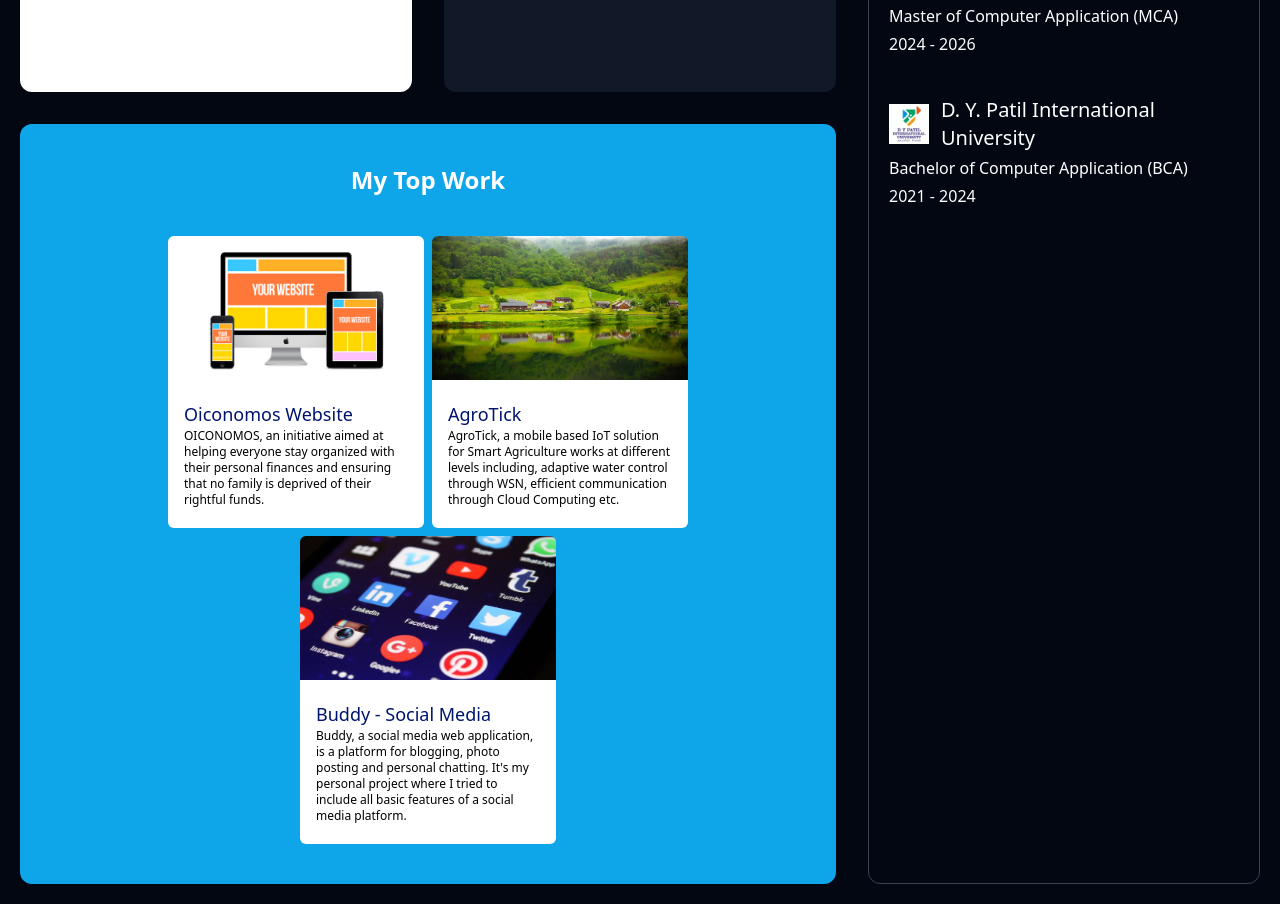
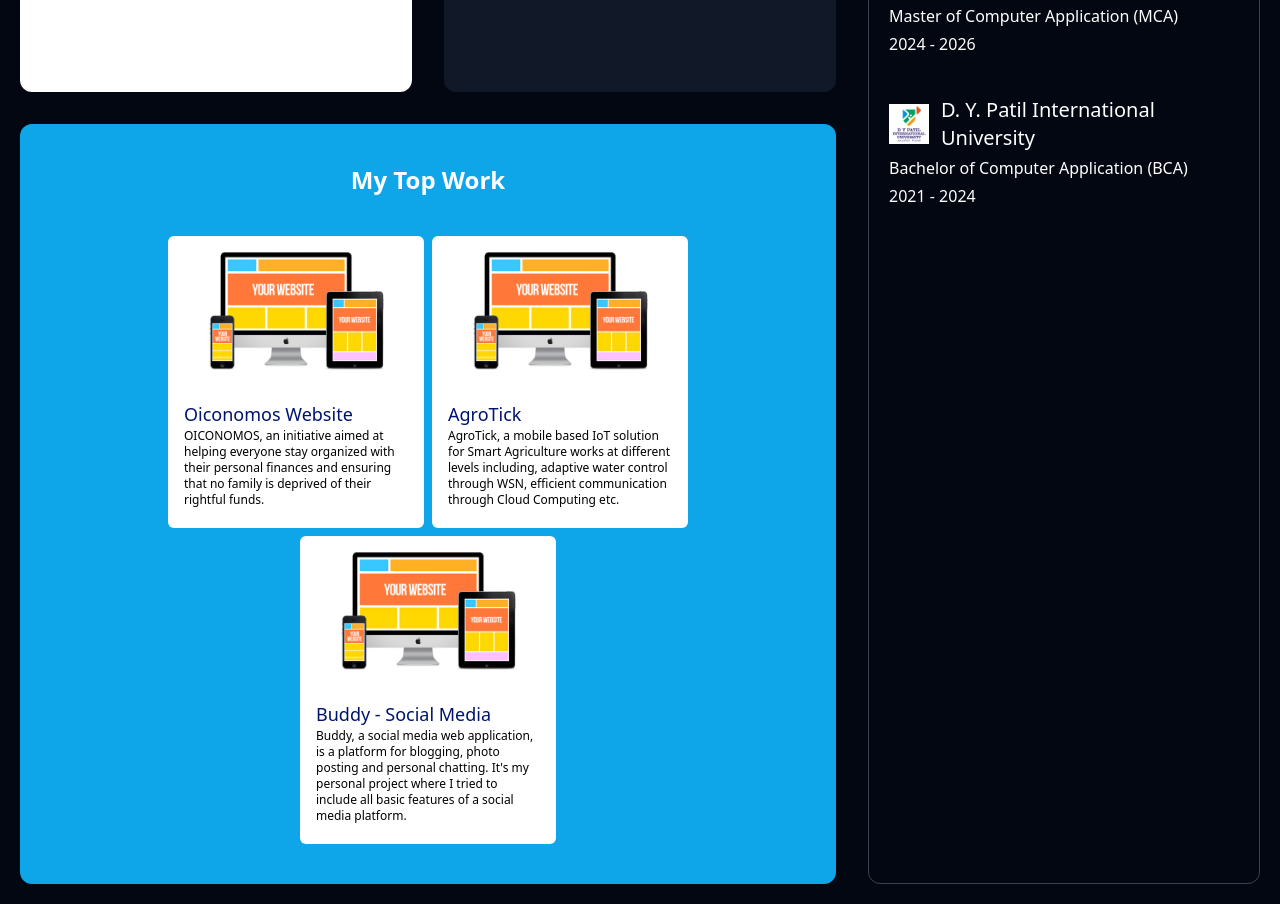
Before and after one commit to tanmayvaij/portfolio, a React (Vite) app: page / in a window 1280 px wide. Shown: the part 1480-2384 px from the top of the page. Built offline with nearby package versions, Linux system fonts and the light colour scheme; the HTML template or start-up script is replaced by a standard one.

Commit message:
2 cards modularised
Signed-off-by: Tanmay Vaij <tanmayvaij22@gmail.com>

```diff
--- a/index.html
+++ b/index.html
@@ -2,7 +2,7 @@
 <html lang="en">
   <head>
     <meta charset="UTF-8" />
-    <link rel="icon" type="image/svg+xml" href="/public/profile-pic.png" />
+    <link rel="icon" type="image/svg+xml" href="/profile-pic.png" />
     <meta name="viewport" content="width=device-width, initial-scale=1.0" />
     <meta
       name="description"
--- a/src/App.tsx
+++ b/src/App.tsx
@@ -1,24 +1,17 @@
 import AboutMeCard from "./components/AboutMeCard";
-import ExpCard from "./components/ExpCard";
+import ExpEduCard from "./components/ExpEduCard";
 import IdCard from "./components/IdCard";
-import ProjectCard from "./components/ProjectCard";
+import ProjectsCard from "./components/ProjectsCard";
 import SkillCard from "./components/SkillCard";
 
 const App = () => {
   return (
     <div className="grid lg:grid-cols-2 xl:grid-cols-3 xl:grid-rows-3 gap-8 p-5 bg-gray-950">
       <IdCard />
-
-
       <AboutMeCard />
-
       <SkillCard />
-
-      <ExpCard />
-
-      <ProjectCard />
-
-
+      <ExpEduCard />
+      <ProjectsCard />
     </div>
   );
 };
--- a/src/components/ProjectCard.tsx
+++ /dev/null
@@ -1,55 +0,0 @@
-const ProjectCard = () => {
-  return (
-    <div className="bg-sky-500 lg:col-span-2 xl:row-span-1 xl:col-span-2 flex items-center flex-col rounded-xl px-5 py-10 ">
-      <h2 className="text-2xl font-semibold mb-10 text-white">My Top Work</h2>
-
-      <div className="flex flex-wrap justify-center gap-2">
-
-        <a target="_blank" href="https://oiconomos.com/" className=" w-64 rounded-md overflow-hidden">
-          <img className="w-full h-36" src="website.jpg" alt="project" />
-          <div className="py-5 px-4 bg-white">
-            <h2 className="text-brand-main text-lg font-medium">
-              Oiconomos Website
-            </h2>
-            <p className="text-xs">
-              OICONOMOS, an initiative aimed at helping everyone stay organized
-              with their personal finances and ensuring that no family is
-              deprived of their rightful funds.
-            </p>
-          </div>
-        </a>
-
-        <a target="_blank" href="https://play.google.com/store/apps/details?id=com.systemonsilicon.agrotick&hl=es" className=" w-64 rounded-md overflow-hidden">
-          <img className="w-full h-36" src="agro.jpeg" alt="project" />
-          <div className="py-5 px-4 bg-white">
-            <h2 className="text-brand-main text-lg font-medium">AgroTick</h2>
-            <p className="text-xs">
-              AgroTick, a mobile based IoT solution for Smart
-              Agriculture works at different levels including, adaptive water
-              control through WSN, efficient communication through Cloud
-              Computing etc.
-            </p>
-          </div>
-        </a>
-
-        <a target="_blank" href="https://buddy-social-media.netlify.app" className="w-64 rounded-md overflow-hidden">
-          <img className="w-full h-36" src="blog.webp" alt="project" />
-          <div className="py-5 px-4 bg-white">
-            <h2 className="text-brand-main text-lg font-medium">
-              Buddy - Social Media
-            </h2>
-            <p className="text-xs">
-              Buddy, a social media web application, is a platform for blogging,
-              photo posting and personal chatting. It's my personal project
-              where I tried to include all basic features of a social media
-              platform.
-            </p>
-          </div>
-        </a>
-
-      </div>
-    </div>
-  );
-};
-
-export default ProjectCard;
--- /dev/null
+++ b/src/components/ProjectsCard.tsx
@@ -0,0 +1,62 @@
+interface SingleProjectProps {
+  projectLink: string;
+  projectTitle: string;
+  projectDescription: string;
+}
+
+const SingleProject: React.FC<SingleProjectProps> = ({
+  projectDescription,
+  projectLink,
+  projectTitle,
+}) => {
+  return (
+    <a
+      target="_blank"
+      href={projectLink}
+      className=" w-64 rounded-md overflow-hidden"
+    >
+      <img className="w-full h-36" src="website.jpg" alt="project" />
+      <div className="py-5 px-4 bg-white">
+        <h2 className="text-brand-main text-lg font-medium">{projectTitle}</h2>
+        <p className="text-xs">{projectDescription}</p>
+      </div>
+    </a>
+  );
+};
+
+const projects: SingleProjectProps[] = [
+  {
+    projectLink: "https://oiconomos.com",
+    projectTitle: "Oiconomos Website",
+    projectDescription:
+      "OICONOMOS, an initiative aimed at helping everyone stay organized with their personal finances and ensuring that no family is deprived of their rightful funds.",
+  },
+  {
+    projectLink:
+      "https://play.google.com/store/apps/details?id=com.systemonsilicon.agrotick&hl=es",
+    projectTitle: "AgroTick",
+    projectDescription:
+      "AgroTick, a mobile based IoT solution for Smart Agriculture works at different levels including, adaptive water control through WSN, efficient communication through Cloud Computing etc.",
+  },
+  {
+    projectLink: "https://buddy-social-media.netlify.app",
+    projectTitle: "Buddy - Social Media",
+    projectDescription:
+      "Buddy, a social media web application, is a platform for blogging, photo posting and personal chatting. It's my personal project where I tried to include all basic features of a social media platform.",
+  },
+];
+
+const ProjectsCard = () => {
+  return (
+    <div className="bg-sky-500 lg:col-span-2 xl:row-span-1 xl:col-span-2 flex items-center flex-col rounded-xl px-5 py-10 ">
+      <h2 className="text-2xl font-semibold mb-10 text-white">My Top Work</h2>
+      <div className="flex flex-wrap justify-center gap-2">
+        {projects.map((props, id) => (
+          <SingleProject key={id} {...props} />
+        ))}
+      </div>
+    </div>
+  );
+};
+
+export default ProjectsCard;
```
Also changed, not shown: src/components/IdCard.tsx (+14 -1 lines), src/components/ExpEduCard.tsx (renamed from src/components/ExpCard.tsx).
